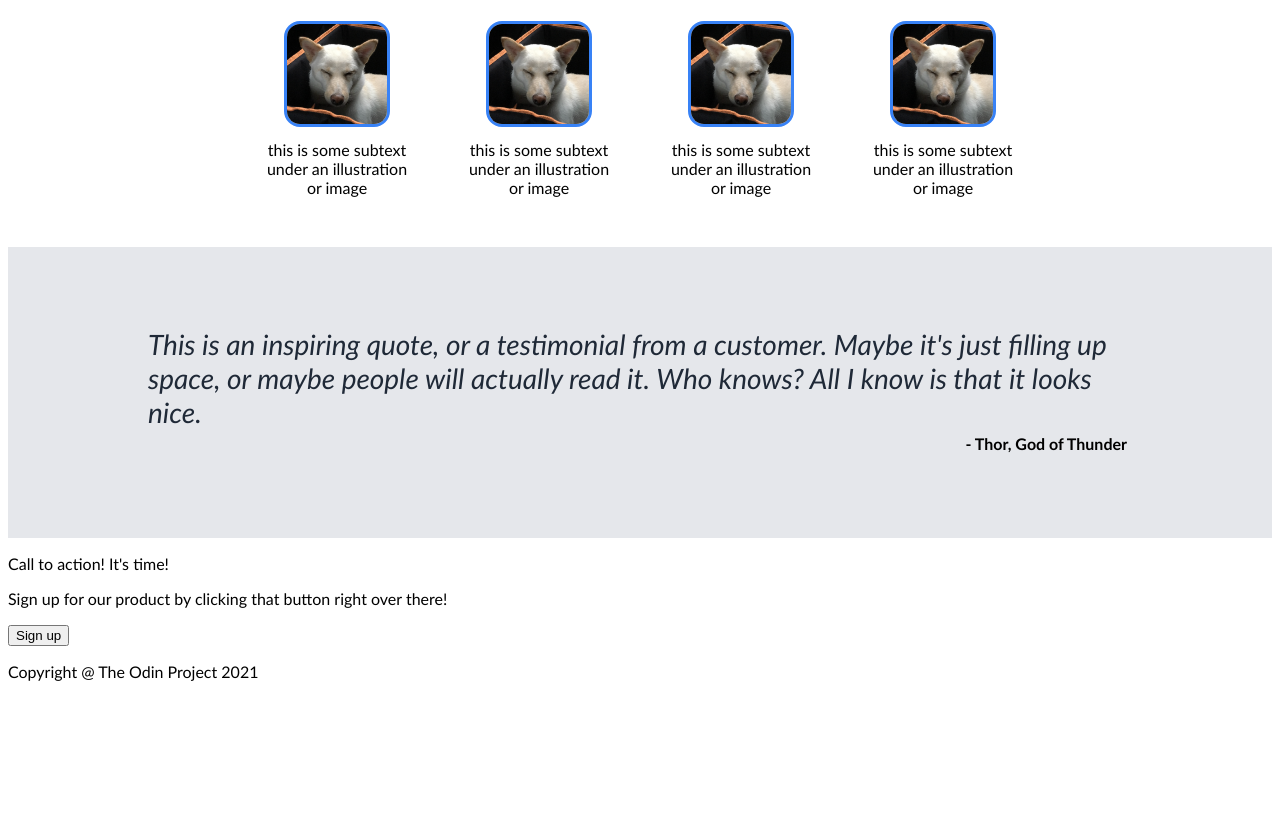
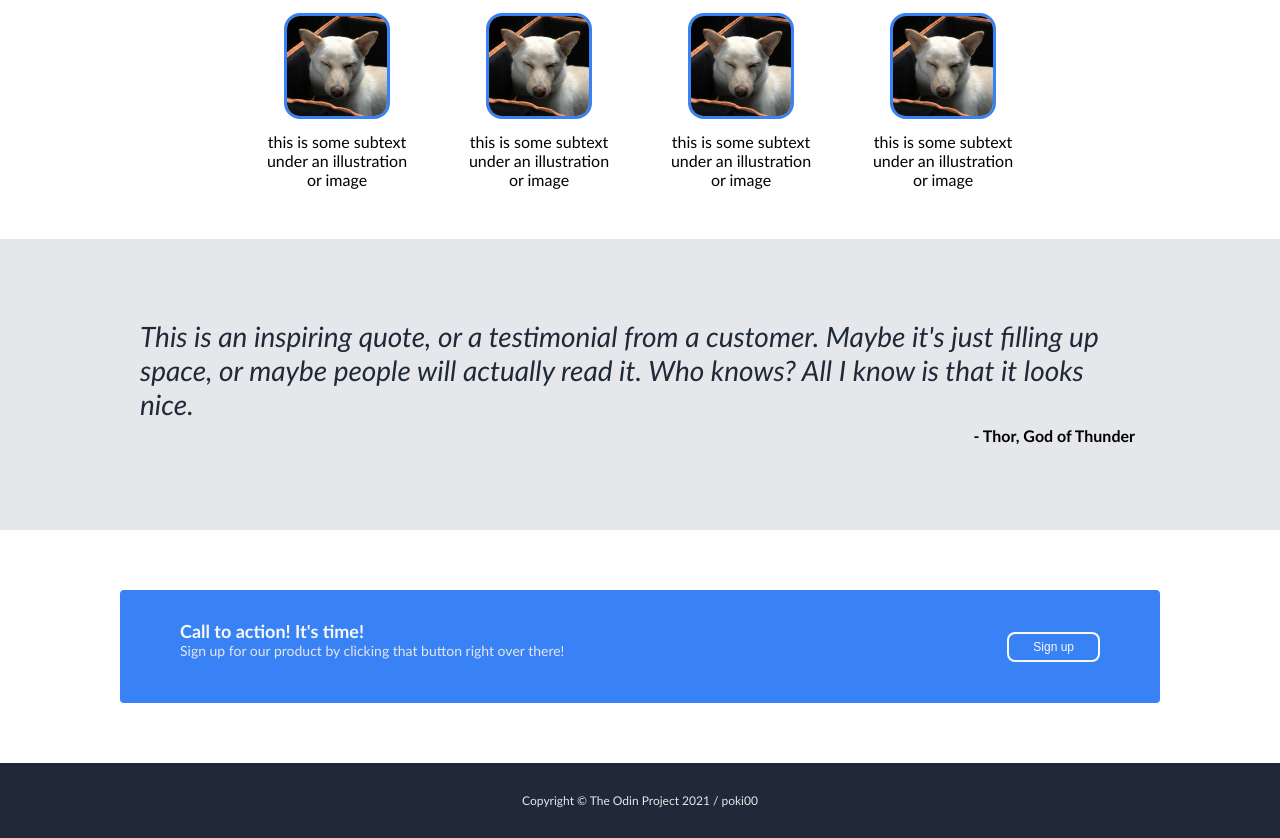
Before and after one commit to poki00/odin-landing-page, a plain HTML site: page index.html in a window 1280 px wide. Shown: the part 443-1281 px from the top of the page. Before the commit the page ends 1140 px from the top, so only its background shows below. Drawn offline with Linux system fonts and the light colour scheme.

Commit message:
Edit section four and five of index.html and style.css

```diff
--- a/index.html
+++ b/index.html
@@ -60,13 +60,17 @@
     </div>
 
     <div class="section-four">
-        <p>Call to action! It's time!</p>
-        <p>Sign up for our product by clicking that button right over there!</p>
-        <button>Sign up</button>
+        <div class="left-four">
+            <p class="text-four">Call to action! It's time!</p>
+            <p>Sign up for our product by clicking that button right over there!</p>
+        </div>
+        <div class="right-four">
+            <button>Sign up</button>
+        </div>
     </div>
 
     <div class="section-five">
-        <p>Copyright @ The Odin Project 2021</p>
+        <p>Copyright © The Odin Project 2021 / poki00</p>
     </div>
 
 </body>
--- a/style.css
+++ b/style.css
@@ -1,5 +1,6 @@
 body {
     font-family: 'Gill Sans', 'Gill Sans MT', Calibri, sans-serif;
+    margin: 0;
 }
 
 /*section-one header*/
@@ -60,7 +61,7 @@ img {
 }
 
 .header-bottom {
-    padding: 40px 10px;
+    padding: 40px 25px;
 }
 
 /*section-one flex structure*/
@@ -125,3 +126,55 @@ img {
     text-align: right;
     margin: 5px;
 }
+
+/*section-four*/
+.section-four {
+    background-color: #3882F6;
+    color: #f9faf8;
+    margin: 60px 120px;
+    border-radius: 4px;
+    padding: 30px 60px;
+}
+
+.left-four p {
+    color: #E5E7EB;
+    font-size: 14px;
+    margin-top: 0;
+}
+
+.left-four .text-four {
+    color: #f9faf8;
+    font-size: 18px;
+    font-weight: 600;
+    margin-bottom: 0;
+}
+
+.section-four button {
+    background-color: #3882F6;
+    color: #f9faf8;
+    font-size: 12px;
+    padding: 6px 24px;
+    border-radius: 8px;
+    border: 2px solid #f9faf8;
+    transition-duration: 0.2s;
+}
+
+.section-four button:hover {
+    background-color: gold;
+}
+
+/*section-four flex structure*/
+.section-four {
+    display: flex;
+    justify-content: space-between;
+    align-items: center;
+}
+
+/*section-five footer*/
+.section-five {
+    background-color: #1f2937;
+    color: #E5E7EB;
+    text-align: center;
+    font-size: 12px;
+    padding: 18px 80px;
+}
```
Also changed, not shown: images/Solution.png.
